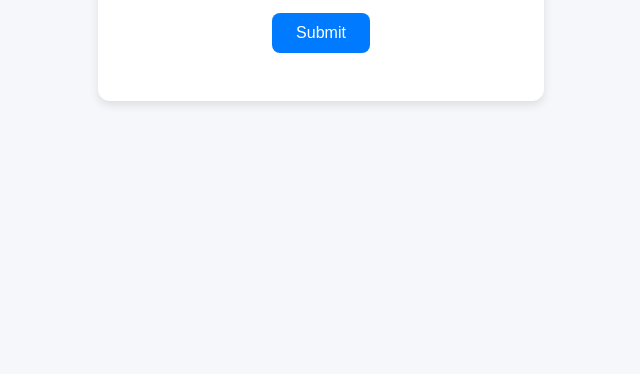
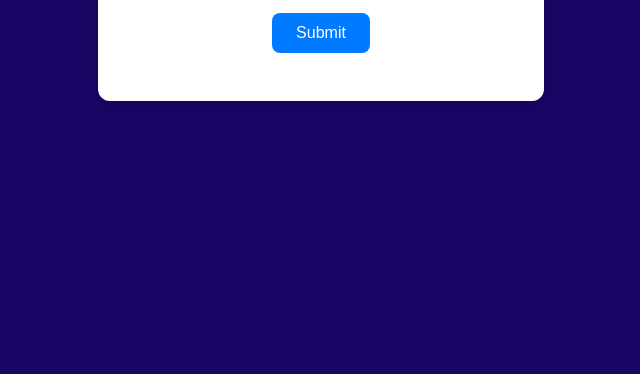
Before and after one commit to mareh786/Day8-30, a website: page frontend/index.html in a window 1280 px wide. Shown: the part 426-800 px from the top of the page, without its empty margins (319-959 px from the left). Drawn offline with Linux system fonts and the light colour scheme.

Commit message:
Changed Bg Colour

```diff
--- a/frontend/index.html
+++ b/frontend/index.html
@@ -6,7 +6,7 @@
   <style>
     body {
       font-family: Arial, sans-serif;
-      background: #f5f7fa;
+      background: #190563;
       display: flex;
       justify-content: center;
       align-items: center;
```
